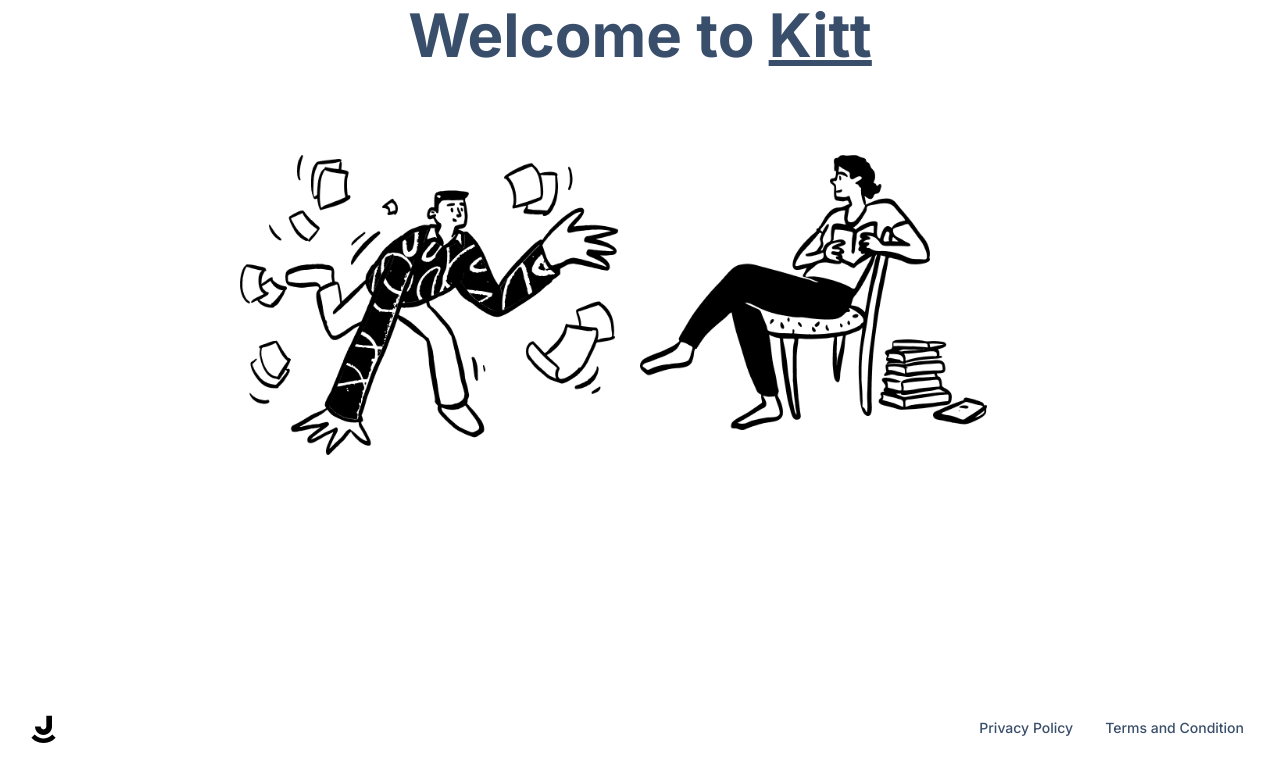
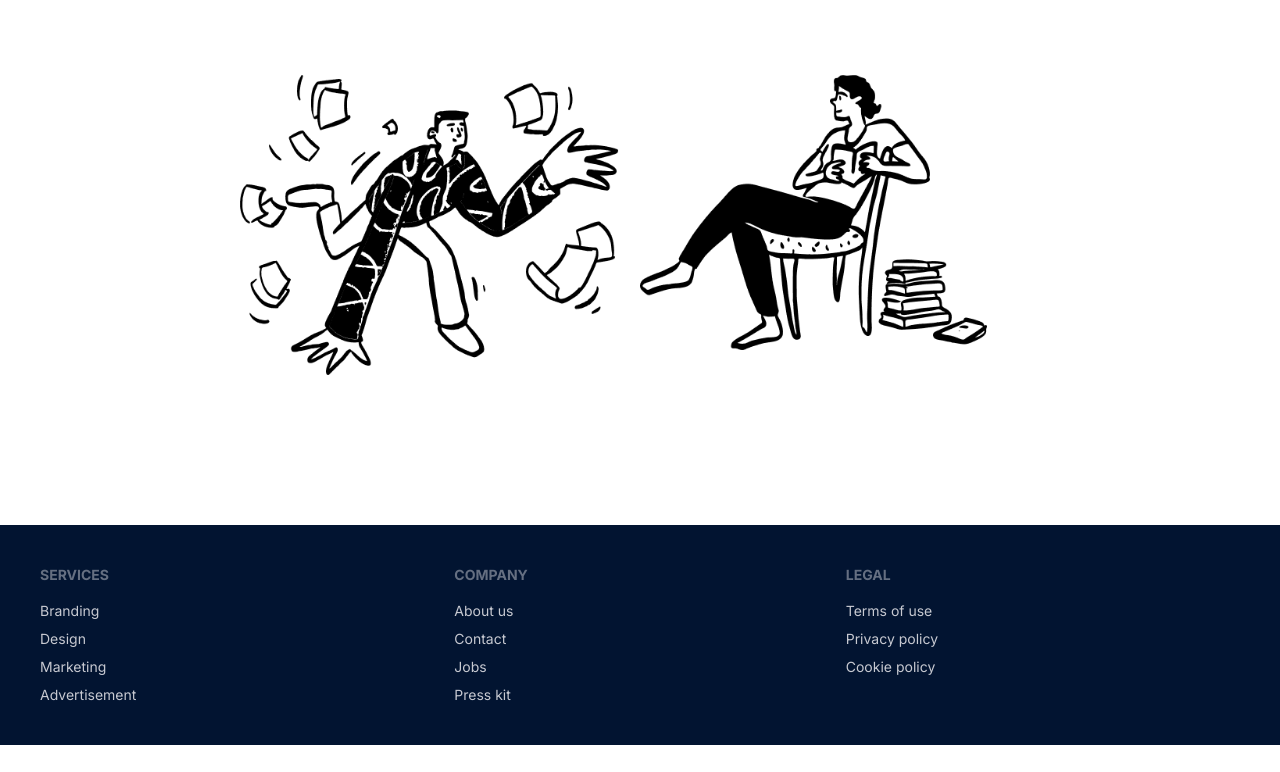
Before and after one commit to sahariardev/kiit, a Next.js app: page / in a window 1280 px wide. Shown: the part 275-1047 px from the top of the page. After the commit the page ends 1020 px from the top, so only its background shows below. Built offline with nearby package versions, Linux system fonts and the light colour scheme.

Commit message:
Added dummy footer

```diff
--- a/app/(public)/_components/footer.tsx
+++ b/app/(public)/_components/footer.tsx
@@ -5,16 +5,27 @@
 
 export const Footer = () => {
     return (
-        <div className="flex items-center w-full p-6 bg-background z-50">
-           <Logo/>
-            <div className="md:ml-auto w-full justify-between md:justify-end flex items-center gap-x-2 text-muted-foreground">
-                  <Button variant="ghost" size="sm">
-                      Privacy Policy
-                  </Button>
-                  <Button variant="ghost" size="sm">
-                        Terms and Condition
-                  </Button>
-            </div>
-        </div>
+        <footer className="footer p-10 bg-neutral text-neutral-content">
+            <nav>
+                <header className="footer-title">Services</header>
+                <a className="link link-hover">Branding</a>
+                <a className="link link-hover">Design</a>
+                <a className="link link-hover">Marketing</a>
+                <a className="link link-hover">Advertisement</a>
+            </nav>
+            <nav>
+                <header className="footer-title">Company</header>
+                <a className="link link-hover">About us</a>
+                <a className="link link-hover">Contact</a>
+                <a className="link link-hover">Jobs</a>
+                <a className="link link-hover">Press kit</a>
+            </nav>
+            <nav>
+                <header className="footer-title">Legal</header>
+                <a className="link link-hover">Terms of use</a>
+                <a className="link link-hover">Privacy policy</a>
+                <a className="link link-hover">Cookie policy</a>
+            </nav>
+        </footer>
     );
 }
--- a/app/(public)/layout.tsx
+++ b/app/(public)/layout.tsx
@@ -1,12 +1,14 @@
 import {Navbar} from "@/app/(public)/_components/navbar";
+import {Footer} from "@/app/(public)/_components/footer";
 
 const homeLayout = ({children}: { children: React.ReactNode }) => {
     return (
         <div className="h-full">
             <Navbar/>
-            <main className="h-full pt-40">
+            <main className="h-full pt-20 pl-10 pr-10">
                 {children}
             </main>
+            <Footer/>
         </div>
     );
 }
--- a/app/(public)/page.tsx
+++ b/app/(public)/page.tsx
@@ -11,8 +11,6 @@
                     <Heros/>
                 </div>
             </div>
-
-            <Footer/>
         </div>
 
     );
--- /dev/null
+++ b/app/(public)/singlePost/page.tsx
@@ -0,0 +1,11 @@
+const singlePostPage = () => {
+    return (
+        <div className="flex justify-center">
+            <div className="bg-blue-50 lg:w-[900px] p-10">
+                Hello Single Page
+            </div>
+        </div>
+    );
+}
+
+export default singlePostPage;
--- a/middleware.ts
+++ b/middleware.ts
@@ -1,7 +1,7 @@
 import {authMiddleware} from "@clerk/nextjs";
 
 export default authMiddleware({
-    publicRoutes: ["/", "/post(.*)"]
+    publicRoutes: ["/", "/post(.*)", "/singlePost(.*)"]
 });
 
 export const config = {
```
